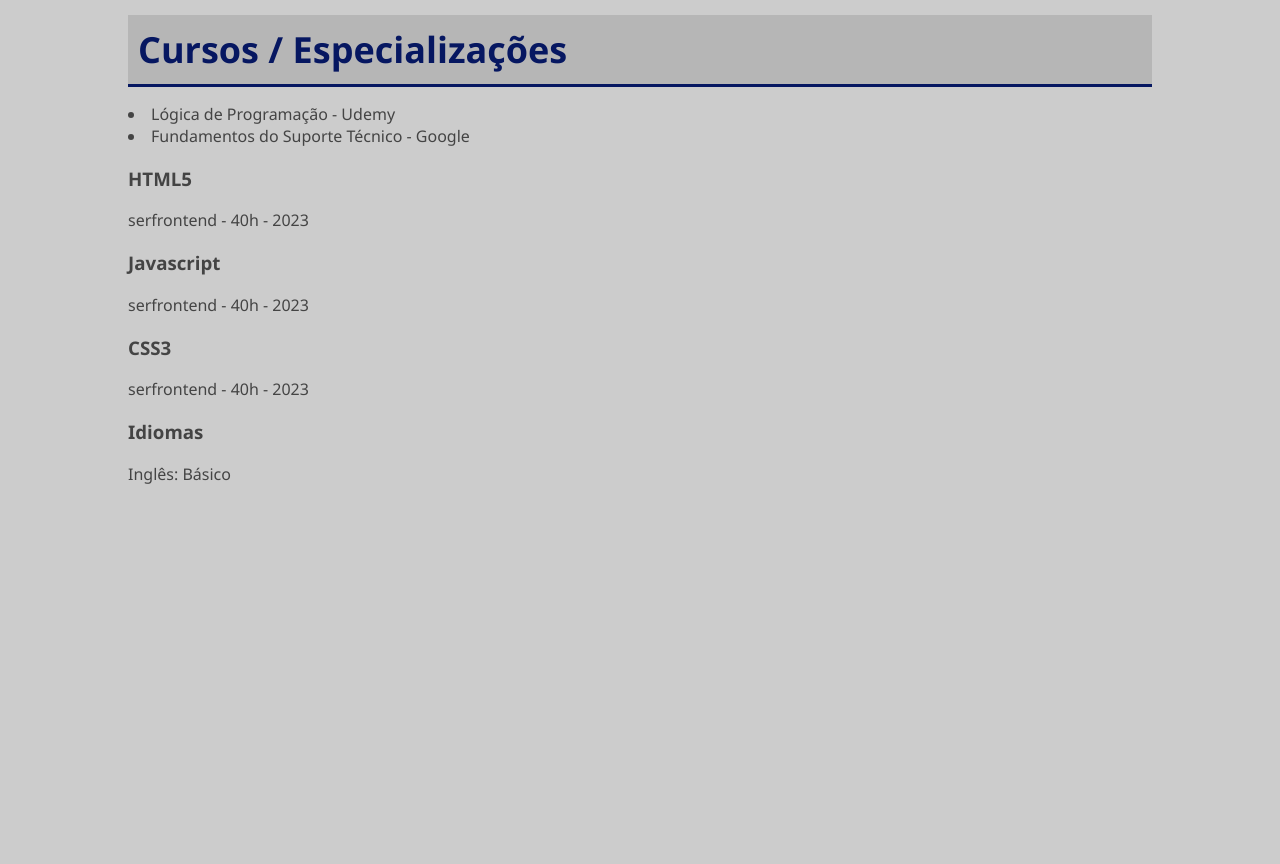
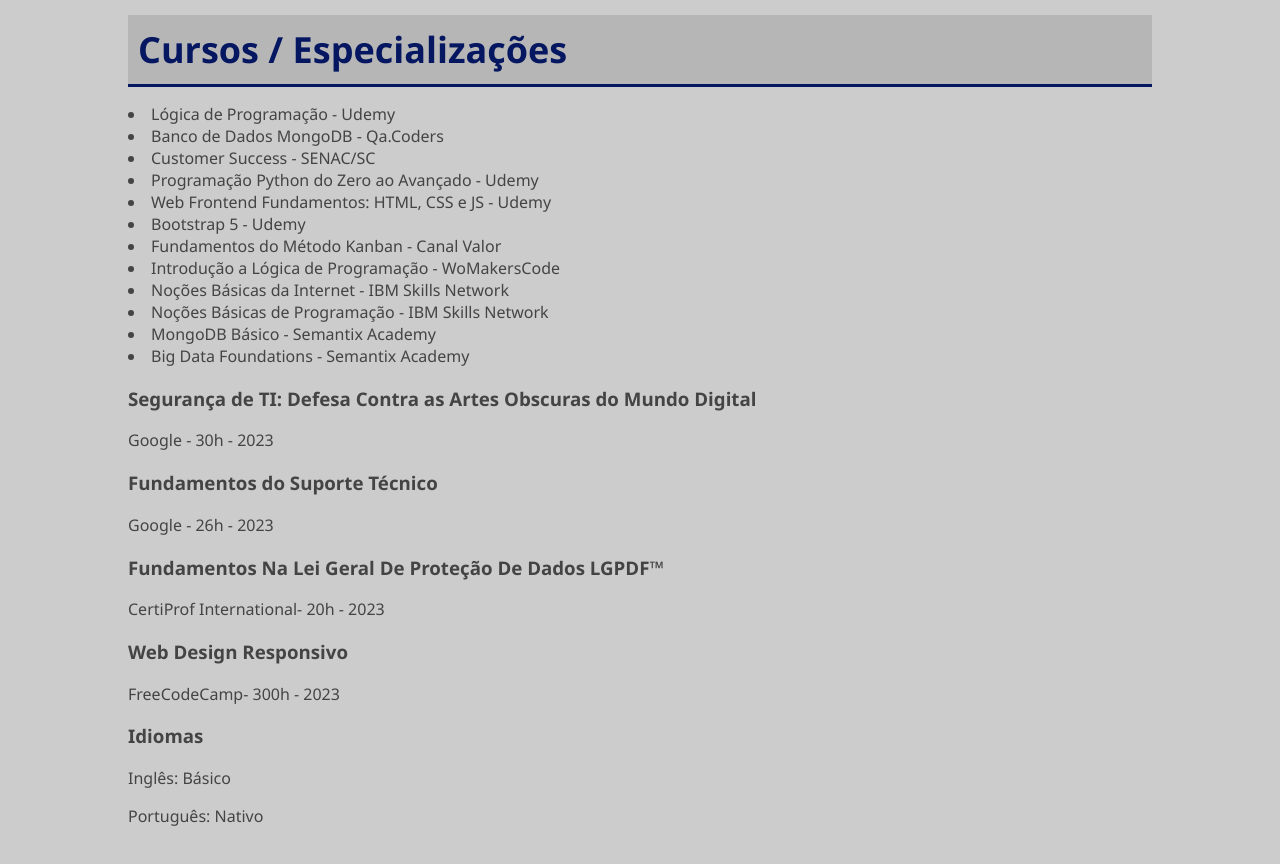
Before and after one commit to SimonePenido/Curriculo_Simone, a plain HTML site: page index.html in a window 1280 px wide. Shown: the part 1660-2524 px from the top of the page. Before the commit the page ends 2201 px from the top, so only its background shows below. Drawn offline with Linux system fonts and the light colour scheme.

Commit message:
Update index.html

```diff
--- a/index.html
+++ b/index.html
@@ -20,7 +20,7 @@
 
     <h2>Objetivo</h2>
 
-    <p>Front-End Developer, Desenvolvedor Front End, Webdesigner</p>
+    <p>Front-End Developer Junior, Programadora Junior, Estágio</p>
 
     <h2>Experiência Profissional</h2>
 
@@ -30,13 +30,13 @@
     <p>
         Rotinas de Departamento Pessoal.
     </p>
-    <h3> <a href="http://glorinha.rs.gov.br" target="_blank">Miziss Distribuidora ME</a> - 06/2015 a 01/2016</h3>
+    <h3> <a href="http://miziss.com.br" target="_blank">Miziss Distribuidora ME</a> - 06/2015 a 01/2016</h3>
     <h4>Analista de Licitações</h4>
 
     <p>
         Licitações e Contratos.
     </p>
-    <h3> <a href="http://glorinha.rs.gov.br" target="_blank">Masal S.A.</a> - - 03/2013 a 09/2014</h3>
+    <h3> <a href="http://masal.com.br" target="_blank">Masal S.A.</a> - - 03/2013 a 09/2014</h3>
     <h4>Assistente Administrativa</h4>
 
     <p>
@@ -48,7 +48,7 @@
     <p>
         Rotinas de Departamento Administrativo.
     </p>
-    <h3> <a href="http://glorinha.rs.gov.br" target="_blank">C&A Modas</a> - 05/2005 a 07/2007</h3>
+    <h3> <a href="http://ceasmodas.com.br" target="_blank">C&A Modas</a> - 05/2005 a 07/2007</h3>
     <h4>Assessora de cilentes</h4>
 
     <p>
@@ -84,27 +84,43 @@
 
     <ul>
         <li>Lógica de Programação - Udemy</li>
-        <li>Fundamentos do Suporte Técnico - Google</li>
+        <li>Banco de Dados MongoDB - Qa.Coders</li>
+        <li>Customer Success - SENAC/SC</li>
+        <li>Programação Python do Zero ao Avançado - Udemy</li>
+        <li>Web Frontend Fundamentos: HTML, CSS e JS - Udemy</li>
+        <li>Bootstrap 5 - Udemy</li>
+        <li>Fundamentos do Método Kanban - Canal Valor</li>
+        <li>Introdução a Lógica de Programação - WoMakersCode</li>
+        <li>Noções Básicas da Internet - IBM Skills Network</li>
+        <li>Noções Básicas de Programação - IBM Skills Network</li>
+        <li>MongoDB Básico - Semantix Academy</li>
+        <li>Big Data Foundations - Semantix Academy</li>
     </ul>
 
-    <h3>HTML5</h3>
+    <h3>Segurança de TI: Defesa Contra as Artes Obscuras do Mundo Digital</h3>
 
-    <p>serfrontend - 40h - 2023</p>
+    <p>Google - 30h - 2023</p>
 
 
-    <h3>Javascript</h3>
+    <h3>Fundamentos do Suporte Técnico</h3>
 
-    <p>serfrontend - 40h - 2023</p>
+    <p>Google - 26h - 2023</p>
 
 
-    <h3>CSS3</h3>
+    <h3>Fundamentos Na Lei Geral De Proteção De Dados LGPDF™</h3>
 
-    <p>serfrontend - 40h - 2023</p>
+    <p>CertiProf International- 20h - 2023</p>
+
+
+    <h3>Web Design Responsivo</h3>
+
+    <p>FreeCodeCamp- 300h - 2023</p>
 
 
     <h3>Idiomas</h3>
 
     <p>Inglês: Básico</p>
+    <p>Português: Nativo</p>
 
 </body>
 </html>
```
